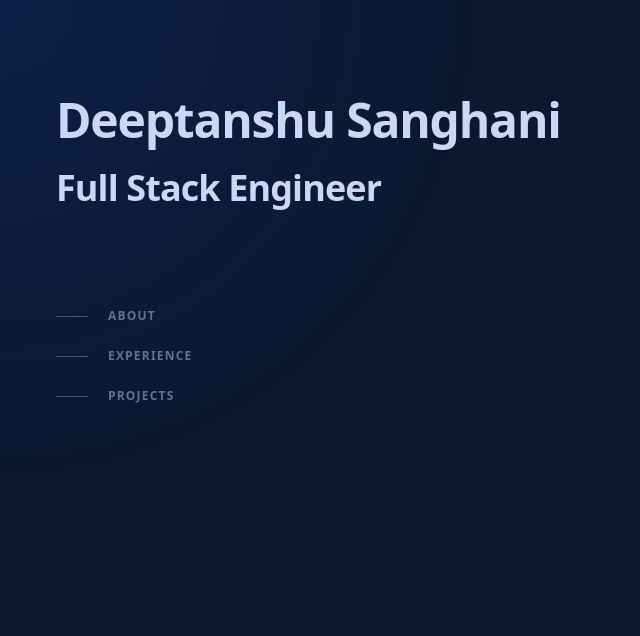
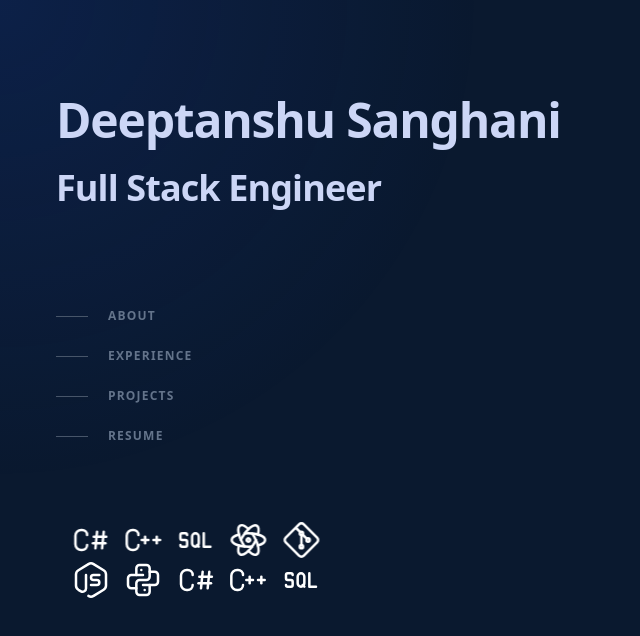
Before and after one commit to DeeptanshuSanghani1/portfolio, a React (Create React App) app: page / in a window 1280 px wide. Shown: the top 636 px of the page, without its empty margins (0-640 px from the left). Built offline with nearby package versions, Linux system fonts and the light colour scheme.

Commit message:
Created a Skills section with autoplay logos

```diff
--- a/package.json
+++ b/package.json
@@ -3,14 +3,20 @@
   "version": "0.1.0",
   "private": true,
   "dependencies": {
+    "@fortawesome/fontawesome-svg-core": "^6.5.1",
+    "@fortawesome/free-solid-svg-icons": "^6.5.1",
+    "@fortawesome/react-fontawesome": "^0.2.0",
+    "@tabler/icons-react": "^2.44.0",
     "@testing-library/jest-dom": "^5.17.0",
     "@testing-library/react": "^13.4.0",
     "@testing-library/user-event": "^13.5.0",
     "framer-motion": "^10.16.16",
+    "next": "^14.0.4",
     "react": "^18.2.0",
     "react-dom": "^18.2.0",
     "react-icons": "^4.12.0",
     "react-scripts": "5.0.1",
+    "swiper": "^11.0.5",
     "web-vitals": "^2.1.4"
   },
   "scripts": {
--- a/src/components/spotlight.jsx
+++ b/src/components/spotlight.jsx
@@ -1,4 +1,34 @@
+"use client"
+
+import { Swiper, SwiperSlide } from "swiper/react";
+import 'swiper/css';
+import { Autoplay } from 'swiper/modules';
+import 'swiper/css/autoplay';
+import {
+    IconBrandPython,
+    IconBrandCSharp,
+    IconBrandCpp,
+    IconSql,
+    IconBrandReact,
+    IconBrandGit,
+    IconBrandMongodb,
+    IconBrandNodejs,
+
+  } from "@tabler/icons-react";
+
+
 import React, { useState } from "react";
+const slides = [
+    { id: 1, icon: <IconBrandPython size={40} strokeWidth={1.5} color="white" /> },
+    { id: 2, icon: <IconBrandCSharp size={40} strokeWidth={1.5} color="white" /> },
+    { id: 3, icon: <IconBrandCpp size={40} strokeWidth={1.5} color="white" /> },
+    { id: 4, icon: <IconSql size={40} strokeWidth={1.5} color="white" /> },
+    { id: 5, icon: <IconBrandReact size={40} strokeWidth={1.5} color="white" /> },
+    { id: 6, icon: <IconBrandGit size={40} strokeWidth={1.5} color="white" /> },
+    { id: 7, icon: <IconBrandMongodb size={40} strokeWidth={1.5} color="white" /> },
+    { id: 8, icon: <IconBrandNodejs size={40} strokeWidth={1.5} color="white" /> },
+    // Add more slides with Tabler Icons as needed
+  ];
 function HandleMouseMove(e, setMousePosition) {
     const { clientX, clientY, currentTarget } = e;
     const { left, top } = currentTarget.getBoundingClientRect();
@@ -69,8 +99,66 @@ export const Spotlight = () => {
                                                 group-hover:text-slate-200 group-focus-visible:text-slate-200">Projects</span>
                                             </a>
                                         </li>
+                                        <li>
+                                        <a className="flex group items-center py-3 active" href="#about">
+                                                <span className="nav-indicator mr-5 h-px w-8 bg-slate-600 transition-all group-hover:w-16
+                                                group-hover:bg-slate-200 group-focus-visible:w-16
+                                                group-focus-visible:bg-slate-200 motion-reduce:transition-none">
+                                                </span>
+                                                <span className="nav-text text-xs font-bold uppercase tracking-widest text-slate-500
+                                                group-hover:text-slate-200 group-focus-visible:text-slate-200">Resume</span>
+                                            </a>
+                                        </li>
                                     </ul>
                                 </nav>
+                            </div>
+                            <div >
+                                <section className="mt-16 lg:w-1/2 section hidden lg:block">
+                                    <div>
+                                        <div>
+                                            <Swiper
+                                                slidesPerView={5}
+                                                loop={true}
+                                                autoplay={{
+                                                    delay: 0,
+                                                    disableOnInteraction: false,
+                                                    reverseDirection: false
+
+                                                }}
+                                                speed={5000}
+                                                modules={[Autoplay]}
+                                                className="max-w-[90%]"
+                                            >
+                                        {slides.map((slide, index) => (
+                                            <SwiperSlide key={index}>
+                                                {slide.icon}
+                                            </SwiperSlide>
+                                        ))}
+                                            </Swiper>
+                                        </div>
+                                        <div>
+                                            <Swiper
+                                                slidesPerView={5}
+                                                loop={true}
+                                                autoplay={{
+                                                    delay: 0,
+                                                    disableOnInteraction: false,
+                                                    reverseDirection: true
+
+                                                }}
+                                                speed={5000}
+                                                modules={[Autoplay]}
+                                                className="max-w-[90%]"
+                                            >
+                                        {slides.map((slide, index) => (
+                                            <SwiperSlide key={index}>
+                                                {slide.icon}
+                                            </SwiperSlide>
+                                        ))}
+                                            </Swiper>
+                                        </div>
+                                    </div>
+                                </section>
                             </div>
                         </header>
                     </div>
```
Also changed, not shown: src/assets/React.png (added), 1 other file (tests, documents, lock files or other folders).
